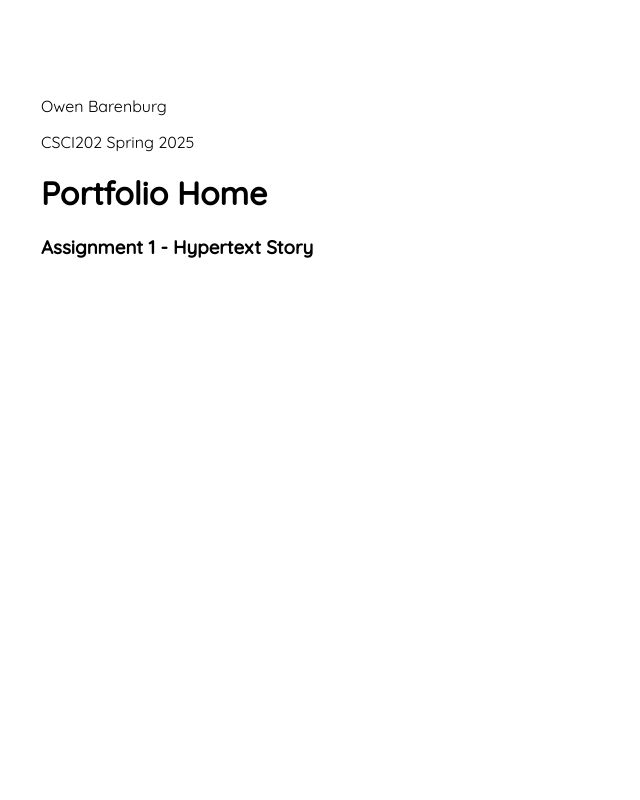
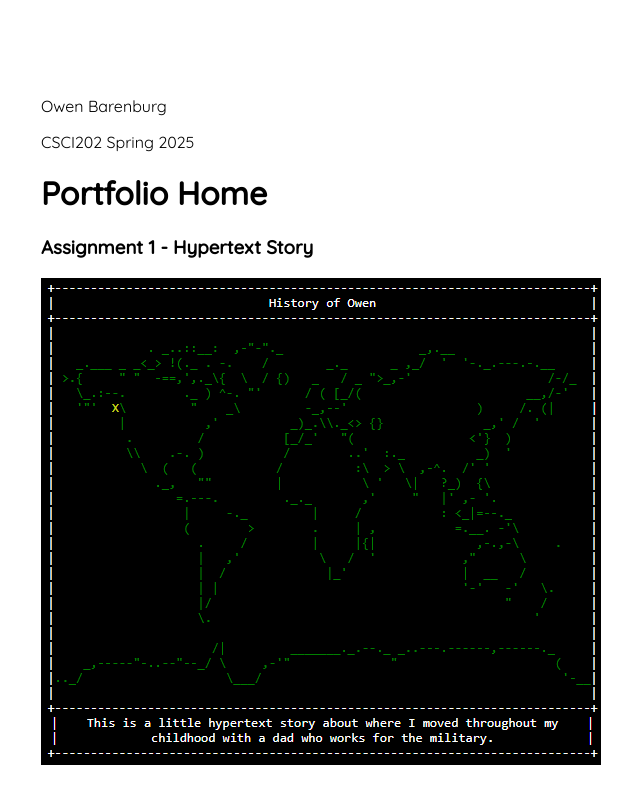
Before and after one commit to obarenburg/csci202.github.io, a plain HTML site: page index.html in a window 1280 px wide. Shown: the whole page, without its empty margins (87-727 px from the left). Drawn offline with Linux system fonts and the light colour scheme.

Commit message:
Update style.css

```diff
--- a/style.css
+++ b/style.css
@@ -21,7 +21,7 @@ a:hover{
 }
 
 #assignment-one{
-    background-image: url(../Home/assets/images/map.png);
+    background-image: url(../assets/images/map.png);
     display: block;
     width: 35em;
     height: 31em;
```
